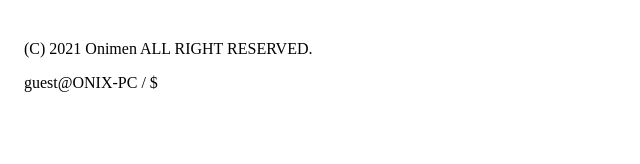
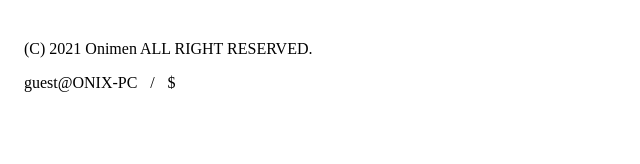
Before and after one commit to Oni-Men/oni-men.github.io, a Svelte app: page / in a window 1280 px wide. Shown: the top 164 px of the page, without its empty margins (0-640 px from the left). Built offline with nearby package versions, Linux system fonts and the light colour scheme; the HTML template or start-up script is replaced by a standard one.

Commit message:
adjust input text

```diff
--- a/package.json
+++ b/package.json
@@ -5,7 +5,7 @@
 	"scripts": {
 		"build": "rollup -c",
 		"dev": "rollup -c -w",
-    "start": "sirv public"
+		"start": "sirv docs"
 	},
 	"devDependencies": {
 		"@rollup/plugin-commonjs": "^17.0.0",
--- a/rollup.config.js
+++ b/rollup.config.js
@@ -64,7 +64,7 @@ export default {
 
 		// Watch the `public` directory and refresh the
 		// browser on changes when not in production
-		!production && livereload("public"),
+		!production && livereload("docs"),
 
 		// If we're building for production (npm run build
 		// instead of npm run dev), minify
--- a/src/App.svelte
+++ b/src/App.svelte
@@ -64,12 +64,14 @@
 			<Line {...line} />
 		{/if}
 	{/each}
-	<p>
-		<span class="chameleon-m">{system.username} </span>
-		<span class="blue-m">{system.path} </span>
-		<span class="plum-l">$ </span>
+	<div class="flex">
+		<div class="prefix">
+			<span class="chameleon-m">{system.username}</span><span class="blue-m">{system.path}</span><span class="plum-l"
+				>$
+			</span>
+		</div>
 		<input id="input" bind:value={input} on:keydown={handleEnter} />
-	</p>
+	</div>
 </main>
 
 <style>
@@ -79,7 +81,16 @@
 		max-width: 240px;
 	}
 
-	input {
+	span {
+		margin-right: 0.8em;
+	}
+
+	.flex {
+		display: flex;
+	}
+
+	#input {
+		display: inline;
 		color: inherit;
 		background: transparent;
 		border: none;
@@ -87,7 +98,7 @@
 		padding: 0;
 		font-size: 1em;
 		font-family: inherit;
-		width: 50%;
+		flex-grow: 1;
 	}
 
 	@media (min-width: 640px) {
--- a/src/line.svelte
+++ b/src/line.svelte
@@ -5,8 +5,16 @@
 </script>
 
 <p>
-	<span class="chameleon-m">{username} </span>
-	<span class="blue-m">{path} </span>
-	<span class="plum-l">$ </span>
-	<span>{@html text}</span>
+	<span class="chameleon-m">{username}</span><span class="blue-m">{path}</span><span class="plum-l">$</span><span
+		>{@html text}</span
+	>
 </p>
+
+<style>
+	p {
+		margin: 0;
+	}
+	span {
+		margin-right: 0.8em;
+	}
+</style>
```
Also changed, not shown: 3 other files (tests, documents, lock files or other folders). Lines whose indentation alone changed are shown as unchanged.
